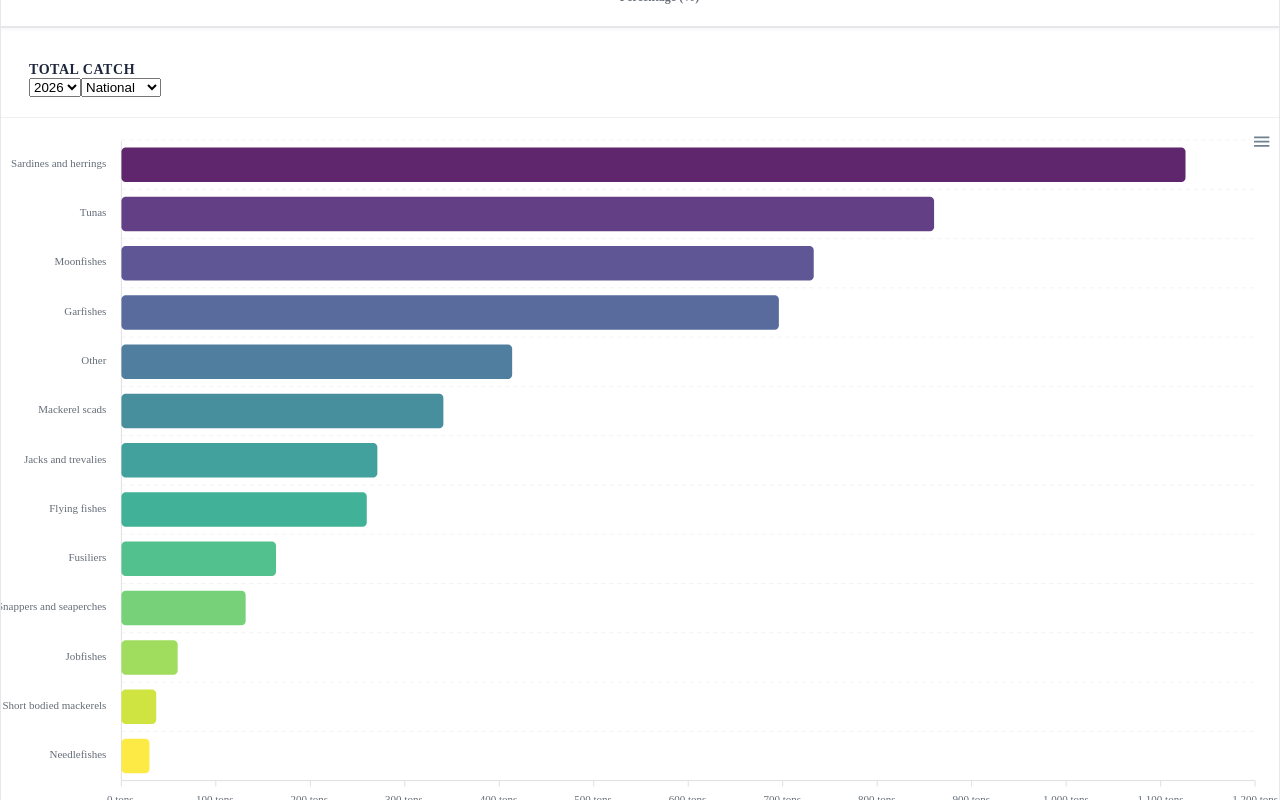
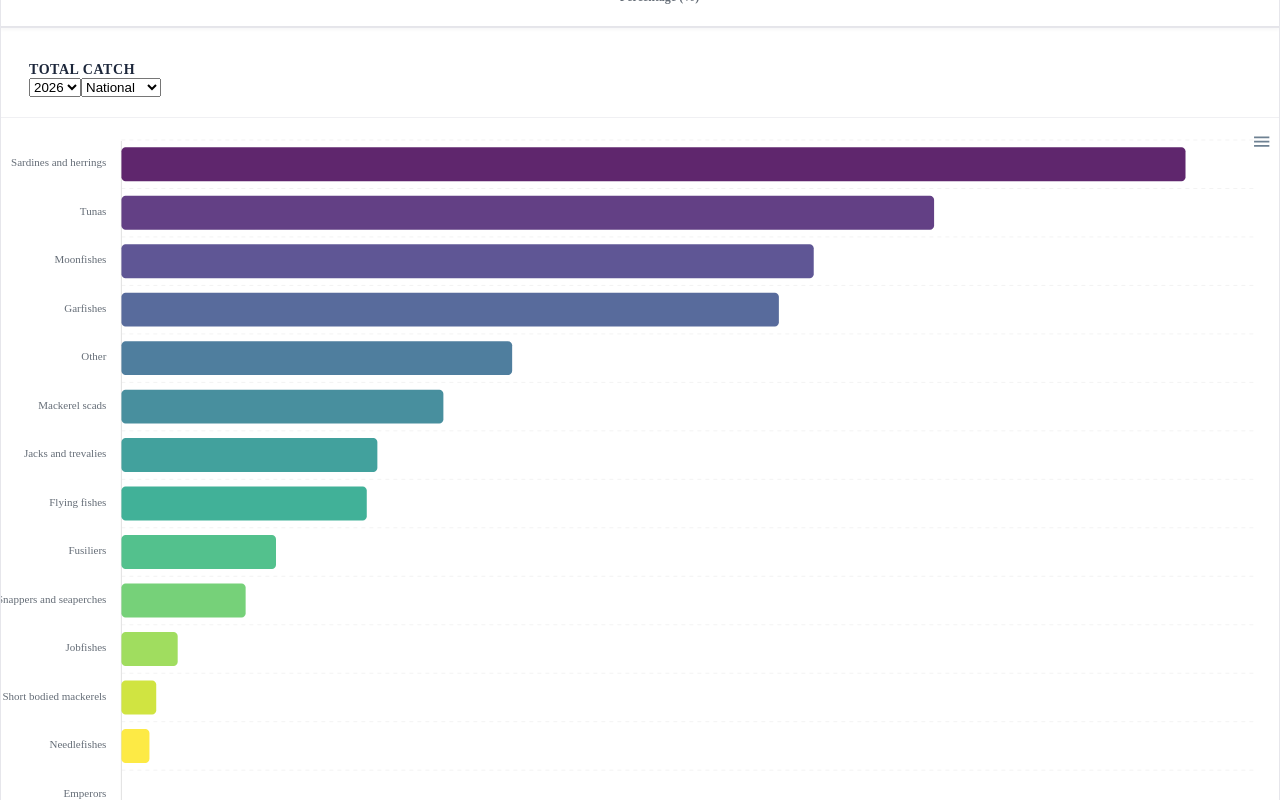
Before and after one commit to WorldFishCenter/peskas.timor.portal.v2, a React (Vite) app: page /composition in a window 1280 px wide. Shown: the part 1880-2680 px from the top of the page. Built offline with nearby package versions, Linux system fonts and the light colour scheme; grey boxes are pictures that could not be loaded.

Commit message:
feat: add new taxa (Emperors, Parrotfishes, Groupers) to display order and localization files

```diff
--- a/src/components/CompositionSummaryTable.tsx
+++ b/src/components/CompositionSummaryTable.tsx
@@ -9,6 +9,7 @@ import {
 } from '@tanstack/react-table'
 import { useData } from '../hooks/useData'
 import { useI18n } from '../i18n'
+import { TAXA_DISPLAY_ORDER } from '../config/app.config'
 import { useTheme } from '../hooks/useTheme'
 import { tabPalette } from '../constants/colors'
 import { getHeatmapStyle, biasedNormalize } from '../utils/table'
@@ -36,6 +37,9 @@ const TAXA_IMAGES: Record<string, string> = {
   'BEN': 'https://storage.googleapis.com/public-timor/NEE.svg',      // Needlefishes
   'RAX': 'https://storage.googleapis.com/public-timor/SHM.svg',      // Short bodied mackerels
   'LWX': 'https://storage.googleapis.com/public-timor/JOB.svg',      // Jobfishes
+  'EMP': 'https://storage.googleapis.com/public-timor/EMP.svg',      // Emperors
+  'PWT': 'https://storage.googleapis.com/public-timor/PAR.svg',      // Parrotfishes
+  'GPX': 'https://storage.googleapis.com/public-timor/GRO.svg',      // Groupers
   'MZZ': 'https://storage.googleapis.com/public-timor/OTHR.svg',     // Other
 }
 
@@ -67,9 +71,7 @@ function CompositionSummaryTable() {
   // Create taxa name lookup map from i18n
   const taxaNameMap = useMemo(() => {
     const map: Record<string, string> = {}
-    // Use TAXA_DISPLAY_ORDER to get all taxa codes
-    const taxaCodes = ['CLP', 'FLY', 'TUN', 'SDX', 'GZP', 'SNA', 'CGX', 'CJX', 'BEN', 'MOO', 'RAX', 'LWX', 'MZZ'] as const
-    taxaCodes.forEach((code) => {
+    TAXA_DISPLAY_ORDER.forEach((code) => {
       map[code] = t(`taxa.${code}`)
     })
     return map
@@ -110,7 +112,7 @@ function CompositionSummaryTable() {
       const row: TaxaYearRow = {
         taxaCode,
         taxa: taxaNameMap[taxaCode] || taxaCode,
-        imageUrl: TAXA_IMAGES[taxaCode] || TAXA_IMAGES['OTHR'],
+        imageUrl: TAXA_IMAGES[taxaCode] || TAXA_IMAGES['MZZ'],
         total: 0,
       }
       let total = 0
--- a/src/config/app.config.ts
+++ b/src/config/app.config.ts
@@ -35,7 +35,7 @@ export const VARIABLE_CONFIG: Record<string, {
 /**
  * Taxa display order
  */
-export const TAXA_DISPLAY_ORDER = ['CLP', 'FLY', 'TUN', 'SDX', 'GZP', 'SNA', 'CGX', 'CJX', 'BEN', 'MOO', 'RAX', 'LWX', 'MZZ'] as const
+export const TAXA_DISPLAY_ORDER = ['CLP', 'FLY', 'TUN', 'SDX', 'GZP', 'SNA', 'CGX', 'CJX', 'BEN', 'MOO', 'RAX', 'LWX', 'EMP', 'PWT', 'GPX', 'MZZ'] as const
 
 /**
  * Nutrients display order
--- a/src/locales/en.ts
+++ b/src/locales/en.ts
@@ -228,6 +228,9 @@ export const en = {
     MOO: 'Moonfishes',
     RAX: 'Short bodied mackerels',
     LWX: 'Jobfishes',
+    EMP: 'Emperors',
+    PWT: 'Parrotfishes',
+    GPX: 'Groupers',
     MZZ: 'Other',
   },
   nutrients: {
--- a/src/locales/pt.ts
+++ b/src/locales/pt.ts
@@ -230,6 +230,9 @@ export const pt: typeof en = {
     MOO: 'Peixes-lua',
     RAX: 'Cavalinhas de corpo curto',
     LWX: 'Peixes-lutjanídeos',
+    EMP: 'Imperadores',
+    PWT: 'Peixes-papagaio',
+    GPX: 'Garoupas',
     MZZ: 'Outros',
   },
   nutrients: {
--- a/src/locales/tet.ts
+++ b/src/locales/tet.ts
@@ -230,6 +230,9 @@ export const tet: typeof en = {
     MOO: 'Ikan bulan',
     RAX: 'Mackerel bodu badak',
     LWX: 'Jobfishes',
+    EMP: 'Emperors',
+    PWT: 'Parrotfishes',
+    GPX: 'Groupers',
     MZZ: 'Seluk tan',
   },
   nutrients: {
--- a/src/pages/Composition.tsx
+++ b/src/pages/Composition.tsx
@@ -5,6 +5,7 @@ import RegionCompositionChart from '../components/charts/RegionCompositionChart'
 import TaxaBarChart from '../components/charts/TaxaBarChart'
 import VariableDescriptions from '../components/VariableDescriptions'
 import { useI18n } from '../i18n'
+import { TAXA_DISPLAY_ORDER } from '../config/app.config'
 import { interpolateViridis } from 'd3-scale-chromatic'
 
 export default function Composition() {
@@ -30,9 +31,7 @@ export default function Composition() {
   // Create taxa name lookup map from i18n
   const taxaNameMap: Record<string, string> = useMemo(() => {
     const map: Record<string, string> = {}
-    // Use TAXA_DISPLAY_ORDER to get all taxa codes
-    const taxaCodes = ['CLP', 'FLY', 'TUN', 'SDX', 'GZP', 'SNA', 'CGX', 'CJX', 'BEN', 'MOO', 'RAX', 'LWX', 'MZZ'] as const
-    taxaCodes.forEach((code) => {
+    TAXA_DISPLAY_ORDER.forEach((code) => {
       map[code] = t(`taxa.${code}`)
     })
     return map
```
